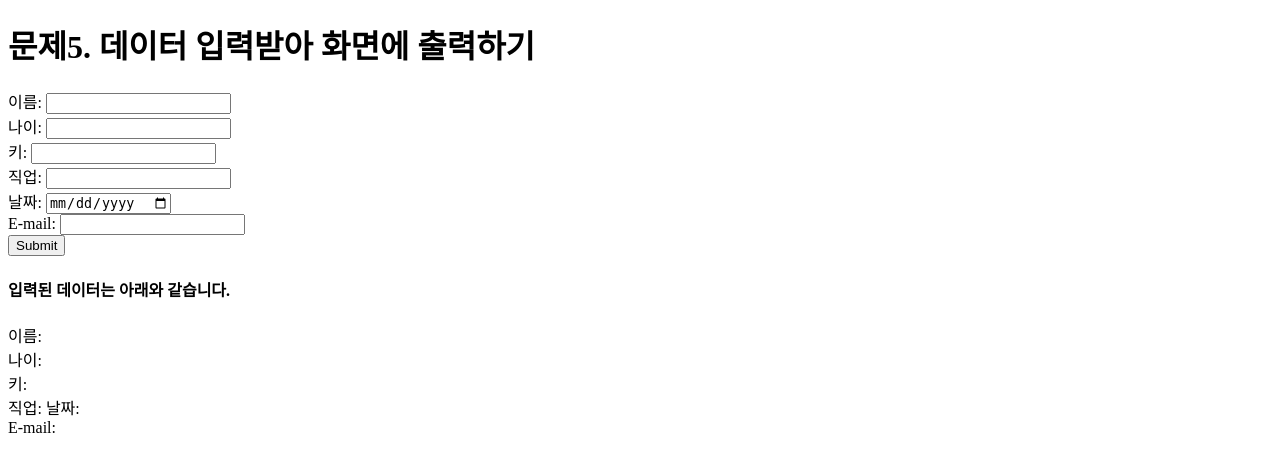
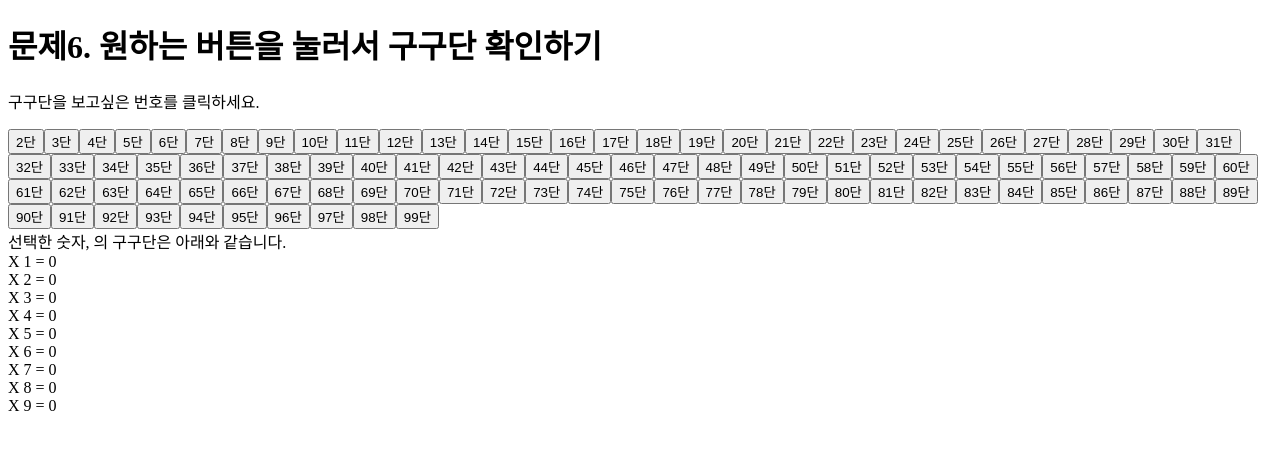
Before and after one commit to coxfactor/opencoxfactor.github.io, a PHP site: page / in a window 1280 px wide. Shown: the top 472 px of the page. Run offline with PHP 8.4, Linux system fonts and the light colour scheme; data that the repository does not hold is empty.

Commit message:
Update index.php

```diff
--- a/index.php
+++ b/index.php
@@ -1,27 +1,21 @@
 <!DOCTYPE html>
 <html>
 <head>
-    <title>시부렁</title>
+    <title></title>
 </head>
 <body>
-    <h1>문제5. 데이터 입력받아 화면에 출력하기</h1>
+    <h1>문제6. 원하는 버튼을 눌러서 구구단 확인하기</h1>
+    <p>구구단을 보고싶은 번호를 클릭하세요.</p>
     <form method="POST" action="index.php">
-        이름: <input type="text" name="name"/><br/>
-        나이: <input type="number" name="age"/><br/>
-        키: <input type="number" name="height"/><br/>
-        직업: <input type="text" name="job"/><br/>
-        날짜: <input type="date" name="date"/><br/>
-        E-mail: <input type="mail" name="mail"/><br/>
-        <input type="submit" name="submit"/>
-    </form>
-    <h4>입력된 데이터는 아래와 같습니다.</h4>
-    <?php
-        echo "이름: ".$_POST['name']."<br/>";
-        echo "나이: ".$_POST['age']."<br/>";
-        echo "키: ".$_POST['height']."<br/>";
-        echo "직업: ".$_POST['job'];
-        echo "날짜: ".$_POST['date']."<br/>";
-        echo "E-mail: ".$_POST['mail']."<br/>";
-    ?>
+        <?php
+            for($i=2;$i<100;$i++){
+                echo "<button type='submit' name='button' value='".$i."'>".$i."단</button>";
+            }
+            echo "</form>";
+            echo "선택한 숫자, ".$_POST['button']."의 구구단은 아래와 같습니다.<br/>";
+            for($i=1;$i<10;$i++){
+                echo $_POST['button']." X ".$i." = ".($_POST['button']*$i)."<br/>";
+            }
+        ?>
 </body>
 </html>
```
